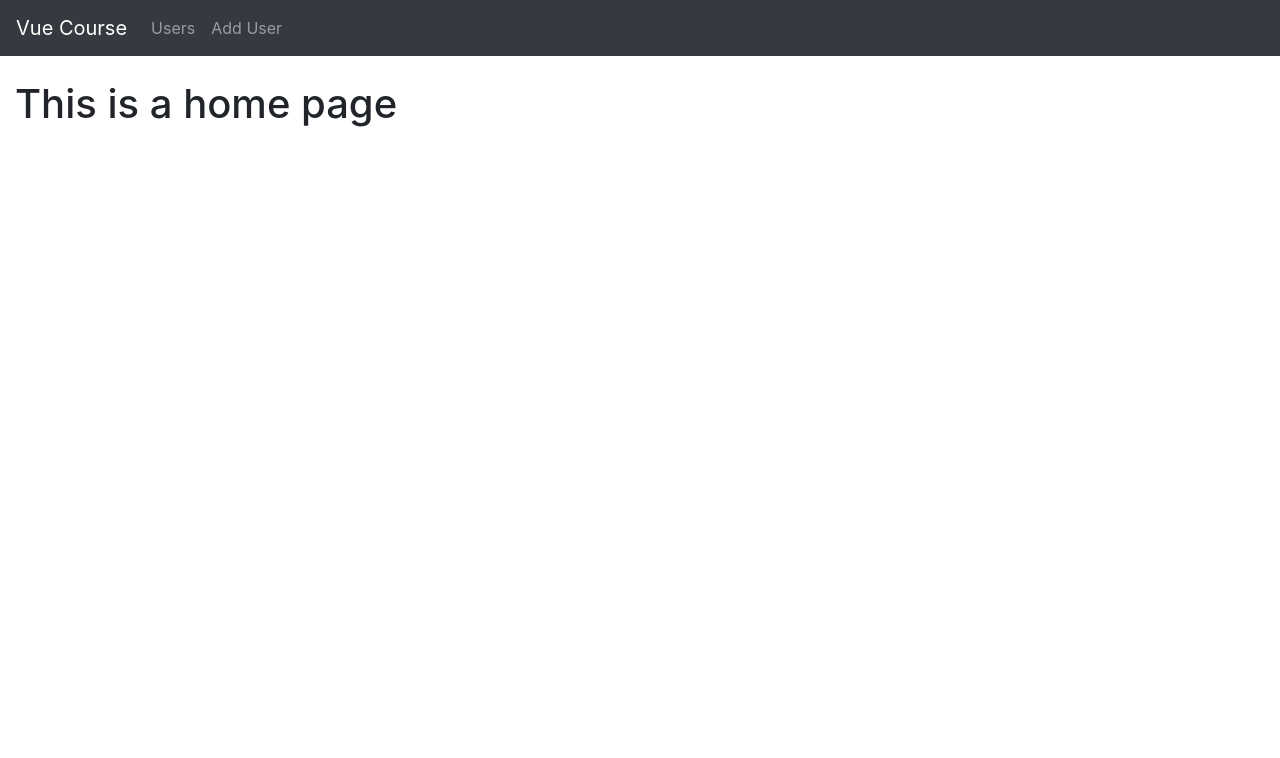
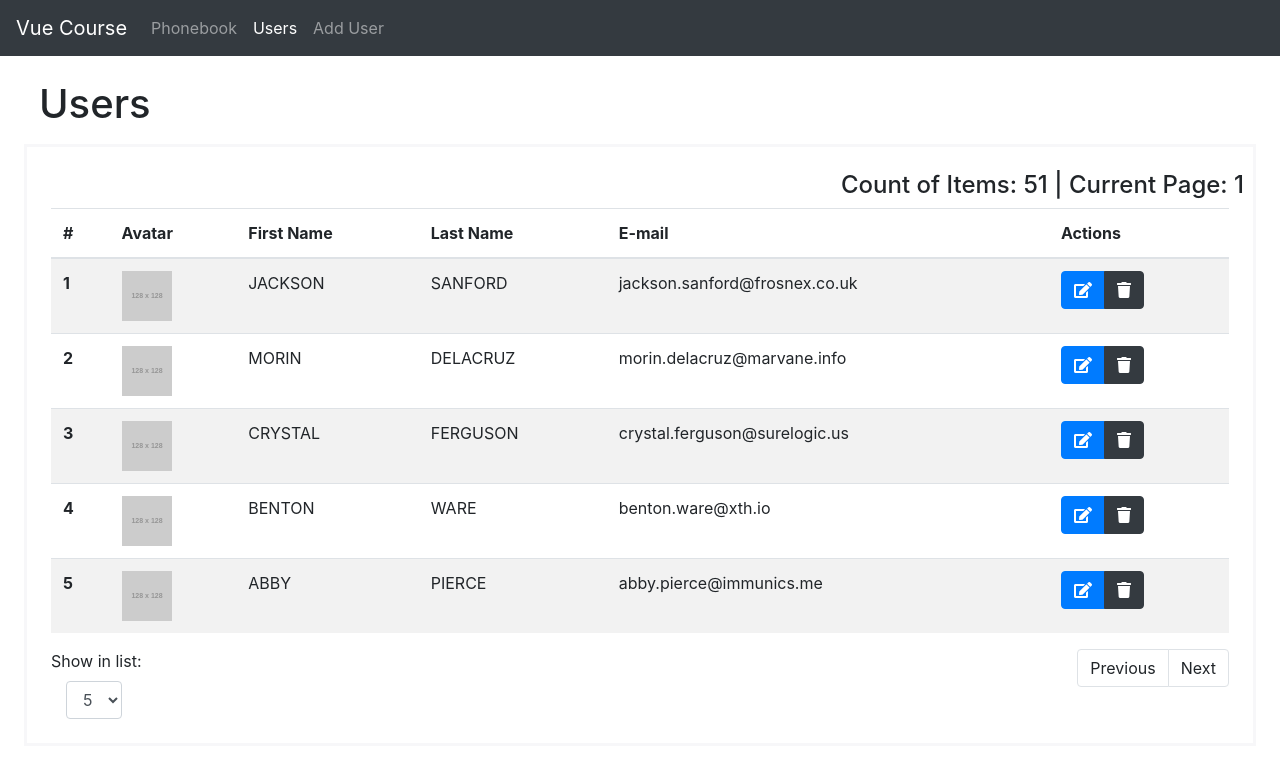
Before and after one commit to barysik/vue-course-single-page-app, a Vue app: page /users in a window 1280 px wide. Shown: the top 758 px of the page. Built offline with nearby package versions, Linux system fonts and the light colour scheme; data requests are answered from the project's data file; what vue-toasted would draw is missing.

Commit message:
Added smart List Component with slots

```diff
--- a/db.json
+++ b/db.json
@@ -1,37 +1,5 @@
 {
   "users": [
-    {
-      "id": 0,
-      "isActive": false,
-      "balance": "$3,111.01",
-      "picture": "http://placehold.it/128x128",
-      "age": 34,
-      "accessLevel": "guest",
-      "firstName": "Petersen",
-      "lastName": "Bradshaw",
-      "company": "ELPRO",
-      "email": "petersen.bradshaw@elpro.ca",
-      "phone": "+7 (839) 508-2271",
-      "address": "891 Kingsway Place, Craig, Oklahoma, 3401",
-      "about": "Mollit ipsum commodo Lorem dolor occaecat dolore cupidatat do ex et anim. Id amet esse sit ea. Fugiat commodo cupidatat magna non sunt enim. Pariatur laborum occaecat irure in consequat nostrud ad sint fugiat commodo. Ad laborum nulla reprehenderit aliqua.",
-      "registered": "01.01.2019"
-    },
-    {
-      "id": 1,
-      "isActive": false,
-      "balance": "$3,779.90",
-      "picture": "http://placehold.it/128x128",
-      "age": 29,
-      "accessLevel": "guest",
-      "firstName": "Mcdowell",
-      "lastName": "Horton",
-      "company": "TETRATREX",
-      "email": "mcdowell.horton@tetratrex.biz",
-      "phone": "+7 (827) 475-3295",
-      "address": "310 Erasmus Street, Johnsonburg, Maryland, 8432",
-      "about": "Voluptate aliquip velit do et ullamco mollit irure magna aliqua aliquip ad id est id. Laboris exercitation velit irure magna aliqua qui minim culpa fugiat consectetur pariatur voluptate sunt. Ea non fugiat id pariatur Lorem ea reprehenderit id ad velit dolor elit.",
-      "registered": "26.09.2015"
-    },
     {
       "id": 2,
       "isActive": true,
@@ -63,54 +31,6 @@
       "address": "778 Story Court, Northridge, Pennsylvania, 150",
       "about": "Amet aliqua ex tempor ullamco quis enim labore qui excepteur esse ea eu nostrud ea. Voluptate cillum occaecat irure mollit consectetur veniam est anim pariatur. Labore fugiat ea adipisicing tempor voluptate. Ullamco dolor dolore occaecat aliquip duis enim. Culpa do fugiat mollit laboris qui ut irure esse exercitation adipisicing anim nisi.",
       "registered": "25.12.2018"
-    },
-    {
-      "id": 4,
-      "isActive": false,
-      "balance": "$2,113.70",
-      "picture": "http://placehold.it/128x128",
-      "age": 29,
-      "accessLevel": "admin",
-      "firstName": "Hayden",
-      "lastName": "Leblanc",
-      "company": "SUPPORTAL",
-      "email": "hayden.leblanc@supportal.net",
-      "phone": "+7 (967) 549-2993",
-      "address": "166 Kansas Place, Starks, Kentucky, 952",
-      "about": "Sint in consectetur non irure ad excepteur reprehenderit eu est aute incididunt nostrud aute. Fugiat ut mollit enim dolor laborum incididunt deserunt ut id culpa cillum sint eu. Proident nostrud et nostrud esse fugiat. In ipsum sint nostrud excepteur exercitation fugiat cupidatat nisi deserunt quis laborum ad. Dolore est Lorem eu tempor magna fugiat commodo quis. Ut veniam aute nisi cupidatat voluptate mollit. Occaecat dolore enim id ipsum proident laborum cupidatat labore amet officia dolore reprehenderit duis.",
-      "registered": "19.04.2014"
-    },
-    {
-      "id": 5,
-      "isActive": true,
-      "balance": "$2,139.64",
-      "picture": "http://placehold.it/128x128",
-      "age": 35,
-      "accessLevel": "admin",
-      "firstName": "Amparo",
-      "lastName": "Odom",
-      "company": "BLEENDOT",
-      "email": "amparo.odom@bleendot.biz",
-      "phone": "+7 (986) 520-3740",
-      "address": "886 Greene Avenue, Utting, Wisconsin, 6475",
-      "about": "Magna non ad irure voluptate laboris reprehenderit consequat velit aute ex proident ut. Duis duis minim consequat aliqua veniam officia occaecat officia sit adipisicing magna consequat id. Ut ullamco qui sunt culpa consequat voluptate enim nisi. Ipsum laborum tempor laborum proident Lorem commodo laboris fugiat minim et qui ullamco. Sint do dolore incididunt excepteur officia consectetur aliquip.",
-      "registered": "31.07.2015"
-    },
-    {
-      "id": 6,
-      "isActive": true,
-      "balance": "$2,054.32",
-      "picture": "http://placehold.it/128x128",
-      "age": 29,
-      "accessLevel": "guest",
-      "firstName": "Herring",
-      "lastName": "William",
-      "company": "PEARLESEX",
-      "email": "herring.william@pearlesex.com",
-      "phone": "+7 (982) 583-3916",
-      "address": "819 Midwood Street, Cuylerville, Alabama, 4270",
-      "about": "Aute commodo anim deserunt adipisicing irure do laboris anim eu laborum nisi voluptate aliquip ipsum. Eiusmod mollit non quis laboris officia reprehenderit cupidatat. Irure ex adipisicing aliqua ullamco non elit cillum laborum proident. Et irure consectetur nostrud velit qui enim consectetur consectetur nostrud dolor exercitation. Voluptate eu consequat nostrud Lorem cupidatat velit pariatur eu ullamco.",
-      "registered": "28.02.2015"
     },
     {
       "id": 7,
--- a/package.json
+++ b/package.json
@@ -12,6 +12,7 @@
     "@fortawesome/fontawesome-free": "^5.7.2",
     "axios": "0.18.0",
     "bootstrap": "4.3.1",
+    "lodash": "4.17.11",
     "vue": "^2.6.6",
     "vue-router": "3.0.1",
     "vue-toasted": "1.1.26"
--- /dev/null
+++ b/src/components/List/ItemsPerPageSelector.vue
@@ -0,0 +1,41 @@
+<template>
+  <select
+    id="elementsOnPage"
+    class="form-control"
+    :value="itemsPerPage"
+    name="elementsOnPage"
+    @change="changed($event.target.value)"
+  >
+    <option
+      v-for="countPoint in elementsOnPageList"
+      :key="countPoint"
+      :value="countPoint"
+      >{{ countPoint }}</option
+    >
+  </select>
+</template>
+
+<script>
+export default {
+  name: "ItemsPerPageSelector",
+  model: {
+    prop: "itemsPerPage"
+  },
+  props: {
+    itemsPerPage: {
+      type: Number,
+      required: true
+    }
+  },
+  computed: {
+    elementsOnPageList: function() {
+      return [5, 10, 15];
+    }
+  },
+  methods: {
+    changed(value) {
+      this.$emit("input", value);
+    }
+  }
+};
+</script>
--- a/src/components/List/List.vue
+++ b/src/components/List/List.vue
@@ -1,142 +1,120 @@
 <template>
-  <div class="user-list-wrapper form-body">
+  <div class="user-list-wrapper">
+    <div v-if="isLoading" class="alert alert-warning" role="alert">
+      Loading...
+    </div>
+    <div v-else class="form-body">
+      <div class="row float-right">
         <h4>
-      <span>Count of Users: {{ countOfUsers }}</span>
-      <span> | Current Page: {{ filter.pagination.currentPage }}</span>
+          <span>Count of Items: {{ countOfItems }}</span>
+          <span> | Current Page: {{ currentPage }}</span>
         </h4>
+      </div>
       <table class="table table-striped">
         <thead>
-        <tr>
-          <th scope="col">#</th>
-          <th scope="col">Avatar</th>
-          <th scope="col">First Name</th>
-          <th scope="col">Last Name</th>
-          <th scope="col">E-mail</th>
-          <th scope="col">Actions</th>
-        </tr>
+          <slot name="table-header"></slot>
         </thead>
         <tbody>
-        <tr v-for="(user, index) in filteredUsers" :key="user.id">
-          <th scope="row">
-            {{
-              (filter.pagination.currentPage - 1) *
-                filter.pagination.elementsOnPage +
-                index +
-                1
-            }}
-          </th>
-          <td>
-            <img :src="user.picture" height="50" />
-          </td>
-          <td class="to-upper-case">{{ user.firstName }}</td>
-          <td class="to-upper-case">{{ user.lastName }}</td>
-          <td>{{ user.email }}</td>
-          <td>
-            <div class="btn-group">
-              <router-link
-                :to="'/users/edit/' + user.id"
-                class="btn btn-primary"
-                tag="button"
-                ><i class="fa fa-edit"></i
-              ></router-link>
-              <button
-                type="button"
-                class="btn btn-dark"
-                @click="removeUser(user.id)"
+          <tr v-for="(item, index) in filteredItems" :key="item.id">
+            <slot
+              name="table-row"
+              :item="item"
+              :globalIndex="indexOfItem(index)"
+              :editListItem="editListItem"
+              :removeListItem="removeListItem"
             >
-                <i class="fa fa-trash"></i>
-              </button>
-            </div>
-          </td>
+            </slot>
           </tr>
         </tbody>
       </table>
       <div class="pagination-warpper row">
-      <Test></Test>
-      <!-- <paginationListItems v-model="filter"></paginationListItems> -->
-      <nav aria-label="pagination" class="float-right d-inline">
-        <ul class="pagination">
-          <li class="page-item">
-            <a class="page-link" @click="toPrevPage">Previous</a>
-          </li>
-          <li class="page-item">
-            <a class="page-link" @click="toNextPage">Next</a>
-          </li>
-        </ul>
-      </nav>
+        <div class="pagination-filter d-inline col-2">
+          <label>Show in list: </label>
+          <div class="col-6" style="display: inline-block;">
+            <itemsPerPageSelector
+              v-model.number="itemsPerPage"
+            ></itemsPerPageSelector>
+          </div>
+        </div>
+        <div class="col-10">
+          <div class="float-right">
+            <paginator
+              v-model.number="currentPage"
+              :total-count="countOfItems"
+              :items-per-page="itemsPerPage"
+            ></paginator>
+          </div>
+        </div>
+      </div>
     </div>
   </div>
 </template>
 
 <script>
-// import paginationListItems from "@/components/List/PaginationListItems.vue";
-import Test from "../Test.vue";
+import itemsPerPageSelector from "@/components/List/ItemsPerPageSelector.vue";
+import paginator from "@/components/List/Paginator.vue";
+import axios from "axios";
+import _ from "lodash";
 
 export default {
   name: "List",
-  componets: {
-    //paginationListItems
-    Test
+  components: {
+    itemsPerPageSelector,
+    paginator
   },
   props: {
-    users: {
-      type: Array,
+    url: {
+      type: String,
       required: true
     }
   },
   data: function() {
     return {
-      filter: {
-        pagination: {
+      list: [],
+      itemsPerPage: 5,
       currentPage: 1,
-          elementsOnPage: 5
-        }
-      },
-      filteredUsers: []
+      isLoading: false
     };
   },
   computed: {
-    countOfUsers: function() {
-      return this.users.length;
+    countOfItems() {
+      return this.list.length;
+    },
+    filteredItems() {
+      const startIndex = (this.currentPage - 1) * this.itemsPerPage;
+      const finalIndex = startIndex + this.itemsPerPage;
+      return this.list.slice(startIndex, finalIndex);
     }
   },
   watch: {
-    filter: {
-      deep: true,
-      handler: "filterUsers"
+    itemsPerPage() {
+      this.currentPage = 1;
     }
   },
   mounted: function() {
-    this.filterUsers();
+    this.loadItems();
   },
   methods: {
-    removeUser: function(id) {
-      this.$emit("remove-user", id);
+    loadItems: function() {
+      this.isLoading = true;
+      axios
+        .get(this.url)
+        .then(response => response.data)
+        .then(items => {
+          this.isLoading = false;
+          this.list = items;
+        });
     },
-    filterUsers: function() {
-      this.filteredUsers = this.users.slice(
-        (this.filter.pagination.currentPage - 1) *
-          this.filter.pagination.elementsOnPage,
-        this.filter.pagination.currentPage *
-          this.filter.pagination.elementsOnPage
-      );
+    indexOfItem(index) {
+      return (this.currentPage - 1) * this.itemsPerPage + index + 1;
     },
-    toPrevPage: function() {
-      if (this.filter.pagination.currentPage - 1) {
-        this.filter.pagination.currentPage =
-          this.filter.pagination.currentPage - 1;
-      }
+    editListItem(id) {
+      this.$emit("edit-list-item", id);
     },
-    toNextPage: function() {
-      if (
-        this.filter.pagination.currentPage *
-          this.filter.pagination.elementsOnPage +
-          1 <=
-        this.countOfUsers
-      ) {
-        this.filter.pagination.currentPage =
-          this.filter.pagination.currentPage + 1;
-      }
+    removeListItem(id) {
+      this.$emit("remove-list-item", id);
+      console.log(_.findIndex(this.list, ["id", id]));
+      this.list.splice(_.findIndex(this.list, ["id", id]), 1);
     }
   }
 };
--- /dev/null
+++ b/src/components/List/Paginator.vue
@@ -0,0 +1,59 @@
+<template>
+  <nav aria-label="pagination">
+    <ul class="pagination">
+      <li class="page-item">
+        <a class="page-link" @click="prevPage">Previous</a>
+      </li>
+      <li class="page-item">
+        <a class="page-link" @click="nextPage">Next</a>
+      </li>
+    </ul>
+  </nav>
+</template>
+
+<script>
+export default {
+  name: "ListPaginator",
+  model: {
+    prop: "currentPage"
+  },
+  props: {
+    currentPage: {
+      type: Number,
+      required: true
+    },
+    itemsPerPage: {
+      type: Number,
+      required: true
+    },
+    totalCount: {
+      type: Number,
+      required: true
+    }
+  },
+  computed: {
+    lastPage() {
+      return Math.ceil(this.totalCount / this.itemsPerPage);
+    }
+  },
+  methods: {
+    prevPage() {
+      const prev = this.currentPage - 1;
+      if (prev > 0) {
+        this.selectPage(prev);
+      }
+    },
+    nextPage() {
+      const next = this.currentPage + 1;
+      if (next <= this.lastPage) {
+        this.selectPage(next);
+      }
+    },
+    selectPage(value) {
+      if (value > 0 && value <= this.lastPage) {
+        this.$emit("input", value);
+      }
+    }
+  }
+};
+</script>
--- a/src/components/StaticNavBar.vue
+++ b/src/components/StaticNavBar.vue
@@ -4,6 +4,11 @@
       <router-link to="/" class="navbar-brand">Vue Course</router-link>
       <div id="navbarCollapse" class="collapse navbar-collapse">
         <ul class="navbar-nav mr-auto">
+          <li class="nav-item">
+            <router-link to="/users/phonebook" class="nav-link" exact
+              >Phonebook</router-link
+            >
+          </li>
           <li class="nav-item">
             <router-link to="/users" class="nav-link" exact>Users</router-link>
           </li>
--- a/src/components/Test.vue
+++ /dev/null
@@ -1,11 +0,0 @@
-<template>
-  <div>
-    test
-  </div>
-</template>
-
-<script>
-export default {
-  name: "Test"
-};
-</script>
--- a/src/router.js
+++ b/src/router.js
@@ -5,6 +5,7 @@ Vue.use(Router);
 
 export default new Router({
   linkExactActiveClass: "active",
+  mode: "history",
   routes: [
     {
       path: "/",
@@ -21,6 +22,10 @@ export default new Router({
     {
       path: "/users/add",
       component: () => import("@/views/User/Add.vue")
+    },
+    {
+      path: "/users/phonebook",
+      component: () => import("@/views/User/Phonebook.vue")
     }
   ]
 });
--- a/src/views/User/List.vue
+++ b/src/views/User/List.vue
@@ -1,10 +1,53 @@
 <template>
   <div class="user-list">
     <h1>Users</h1>
-    <div v-if="isLoading" class="alert alert-warning" role="alert">
-      Loading...
-    </div>
-    <List v-else :users="users" @remove-user="removeUser"></List>
+    <List
+      :url="apiRoute"
+      @edit-list-item="editItem"
+      @remove-list-item="removeItem"
+    >
+      <template v-slot:table-header>
+        <tr>
+          <th scope="col">#</th>
+          <th scope="col">Avatar</th>
+          <th scope="col">First Name</th>
+          <th scope="col">Last Name</th>
+          <th scope="col">E-mail</th>
+          <th scope="col">Actions</th>
+        </tr>
+      </template>
+      <template
+        v-slot:table-row="{ item, globalIndex, editListItem, removeListItem }"
+      >
+        <th scope="row">
+          {{ globalIndex }}
+        </th>
+        <td>
+          <img :src="item.picture" height="50" />
+        </td>
+        <td class="to-upper-case">{{ item.firstName }}</td>
+        <td class="to-upper-case">{{ item.lastName }}</td>
+        <td>{{ item.email }}</td>
+        <td>
+          <div class="btn-group">
+            <button
+              type="button"
+              class="btn btn-primary"
+              @click="editListItem(item.id)"
+            >
+              <i class="fa fa-edit"></i>
+            </button>
+            <button
+              type="button"
+              class="btn btn-dark"
+              @click="removeListItem(item.id)"
+            >
+              <i class="fa fa-trash"></i>
+            </button>
+          </div>
+        </td>
+      </template>
+    </List>
   </div>
 </template>
 
@@ -17,37 +60,21 @@ export default {
   components: {
     List: () => import("@/components/List/List.vue")
   },
-  data: function() {
-    return {
-      users: [],
-      isLoading: true
-    };
-  },
   computed: {
     apiRoute: function() {
       return AppSettings.api.path + "users/";
     }
   },
-  mounted: function() {
-    this.loadUsers();
-  },
   methods: {
-    loadUsers: function() {
-      axios
-        .get(this.apiRoute)
-        .then(response => response.data)
-        .then(users => {
-          this.isLoading = false;
-          this.users = users;
-        });
+    editItem(id) {
+      this.$router.push("/users/edit/" + id);
     },
-    removeUser: function(id) {
+    removeItem(id) {
       axios.delete(this.apiRoute + id).then(() => {
         this.$toasted.success("Success", {
           position: "top-center",
           duration: 1000
         });
-        this.loadUsers();
       });
     }
   }
--- /dev/null
+++ b/src/views/User/Phonebook.vue
@@ -0,0 +1,45 @@
+<template>
+  <div class="user-list">
+    <h1>Phonebook</h1>
+    <List :url="apiRoute">
+      <template v-slot:table-header>
+        <tr>
+          <th scope="col">#</th>
+          <th scope="col">First Name</th>
+          <th scope="col">Last Name</th>
+          <th scope="col">Phone Number</th>
+        </tr>
+      </template>
+      <template v-slot:table-row="{ item, globalIndex }">
+        <th scope="row">
+          {{ globalIndex }}
+        </th>
+        <td class="to-upper-case">{{ item.firstName }}</td>
+        <td class="to-upper-case">{{ item.lastName }}</td>
+        <td>{{ item.phone }}</td>
+      </template>
+    </List>
+  </div>
+</template>
+
+<script>
+import AppSettings from "@/settings.js";
+
+export default {
+  name: "UsersListPage",
+  components: {
+    List: () => import("@/components/List/List.vue")
+  },
+  computed: {
+    apiRoute: function() {
+      return AppSettings.api.path + "users/";
+    }
+  }
+};
+</script>
+
+<style>
+.user-list {
+  padding: 0 1.5rem 1.5rem;
+}
+</style>
```
Also changed, not shown: src/components/List/PaginationListItems.vue (deleted, +0 -38 lines), src/components/List/PaginationListPages.vue (deleted, +0 -7 lines). Lines whose indentation alone changed are shown as unchanged.
